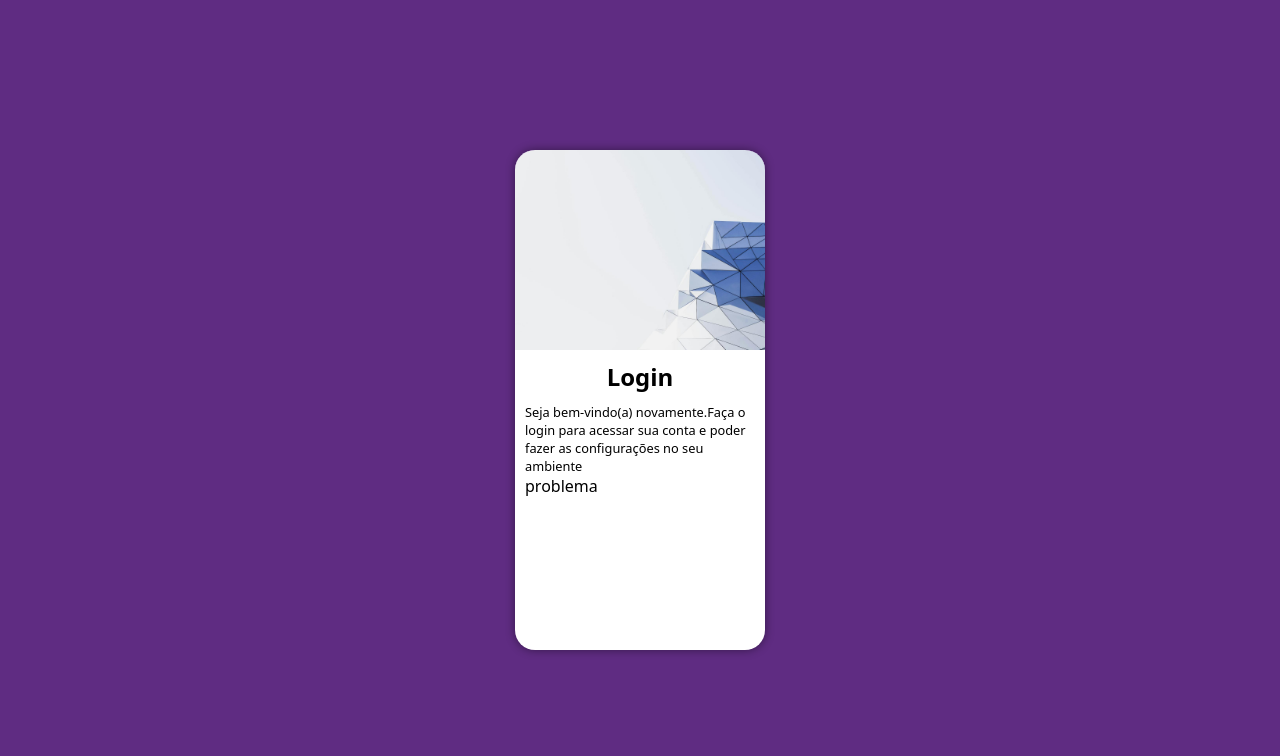
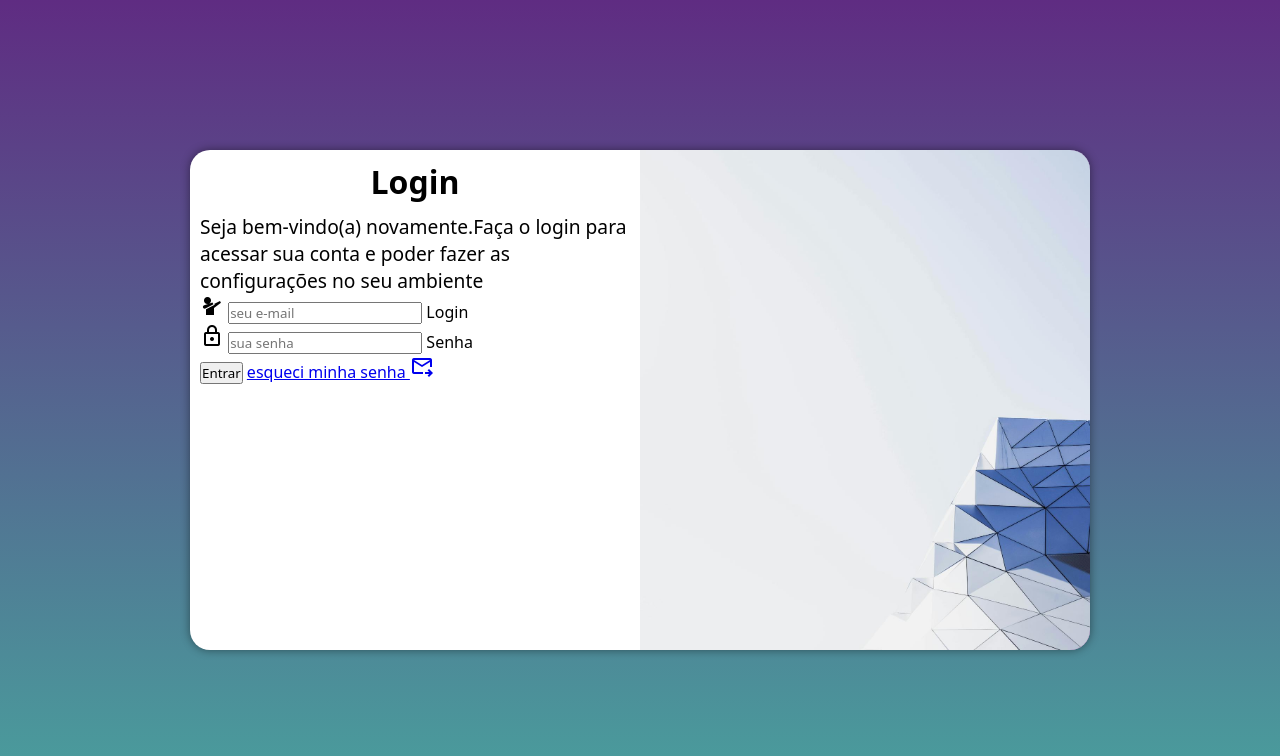
Before and after one commit to felipe-oliveiraa/projeto-login, a plain HTML site: page index.html in a window 1280 px wide. Drawn offline with nearby package versions, Linux system fonts and the light colour scheme.

Commit message:
Update index.html

```diff
--- a/index.html
+++ b/index.html
@@ -5,18 +5,37 @@
     <meta name="viewport" content="width=device-width, initial-scale=1.0">
     <title>Login</title>
     <link rel="stylesheet" href="estilos/style.css">
+    <link rel="stylesheet" href="estilos/media-query.css">
+    <link href="https://fonts.googleapis.com/css2?family=Material+Symbols+Outlined" rel="stylesheet" />
+
 </head>
 <body>
     <main>
         <section id="login">
             <div id="imagem">
-
+             <!-- Imagem ilustrativa vai ser adicionada no css-->
             </div>
             <div id="formulario">
                 <h1>Login</h1>
                 <p>Seja bem-vindo(a) novamente.Faça o login para acessar sua conta e poder fazer as configurações no seu ambiente</p>
-                <form action="login.php" method="post">
-                    problema
+                <form action="login.php" method="post" autocomplete="on">
+                    <div class="campo">
+                        <span class="material-symbols-outlined">taunt</span>
+                        <input type="email" name="login" id="ilogin" placeholder="seu e-mail" required autocomplete="email" maxlength="30" size="19">
+                        <label for="ilogin">Login</label>
+                    </div>
+                    <div class="campo">
+                        <span class="material-symbols-outlined">lock</span>
+                        <input type="password" name="senha" id="isenha" placeholder="sua senha" required autocomplete="current-password" minlength="8" maxlength="20" size="19">
+                        <label for="isenha">Senha</label>
+                    </div>
+                    <input type="submit" value="Entrar">
+                    <a href="esqueci.html">
+                        esqueci minha senha <span class="material-symbols-outlined">forward_to_inbox</span>
+                    </a>
+
+
+
                 </form>
 
             </div>
```
